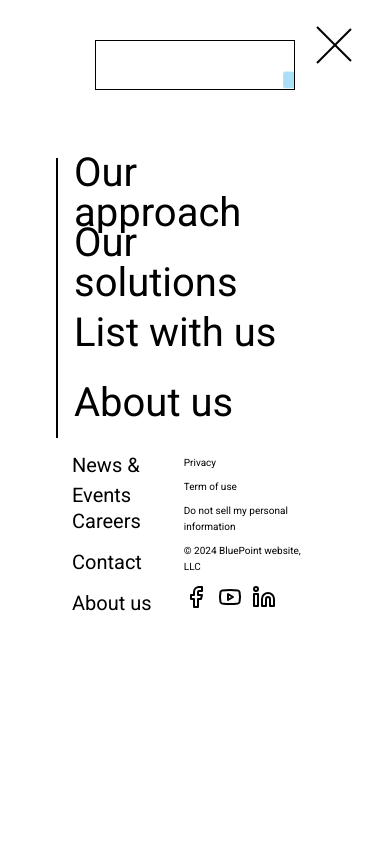
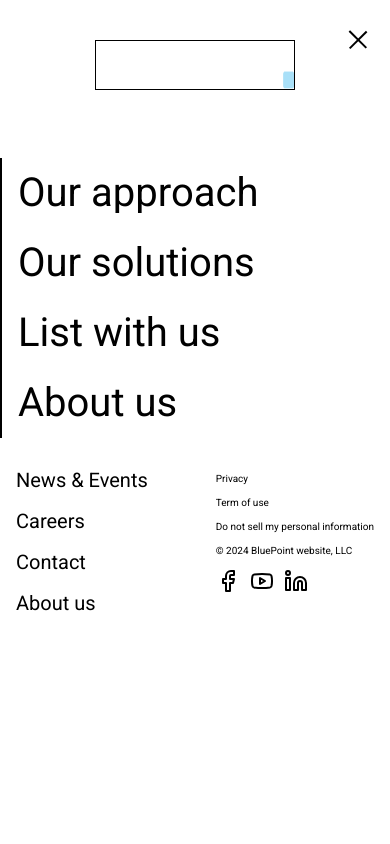
Before and after one commit to Hansraj8149/supernal.aero-clone, a Next.js app: page / in a window 390 px wide. Both pictures are taken after a click on the button 334 px from the left and 32 px from the top of the page. Shown: the top 844 px of the page. Built offline with nearby package versions, Linux system fonts and the light colour scheme; grey boxes are pictures that could not be loaded.

Commit message:
added the color change effect to the hamburger menu made it mobile resposive

```diff
--- a/app/globals.css
+++ b/app/globals.css
@@ -7,6 +7,29 @@
     width: calc(100% - 144px);
     margin-left: 72px;
     margin-right: 72px;
+}
+
+@media(min-width: 1984px){
+    .aw-container{
+        margin-left: auto;
+        margin-right: auto;
+        max-width: 1840px;
+    }
+
+}
+@media(max-width: 1024px){
+    .aw-container{
+        width: calc(100% - 128px);
+        margin-left: 64px;
+        margin-right: 64px;
+    }
+}
+@media(max-width: 767px){
+    .aw-container{
+        width: calc(100% - 32px);
+        margin-left: 16px;
+        margin-right: 16px;
+    }
 }
 
 .aw-banner-video{
--- a/components/Hero.tsx
+++ b/components/Hero.tsx
@@ -47,7 +47,7 @@
             </motion.video>
           </div>
         <div className=" aw-container absolute z-10 inset-0 flex flex-col text-white tracking-tight leading-none">
-          <div className="flex flex-col items-center mb-44 lg:mb-44 w-full">
+          <div className="flex flex-col items-center mb-44 w-full">
             <img
               src="/images/logo.svg"
               alt="Logo"
@@ -68,7 +68,7 @@
               </h3>
           </motion.div>
             <motion.div
-              className="mt-[420px] max-w-[900px] pb-[152px] flex gap-5"
+              className=" mt-[320px] lg:mt-[420px] max-w-[900px] pb-[152px] flex gap-5"
               initial={{ opacity: 0, y: 100 }}
               whileInView={{ opacity: 1, y: 0 }}
               transition={{ delay: 0, duration: 0.5 }}
--- a/components/Navbar.tsx
+++ b/components/Navbar.tsx
@@ -1,24 +1,40 @@
 'use client'
-import React, { useState } from 'react';
+import React, { useState, useEffect } from 'react';
 import Header from './Header';
 
 const Navbar = () => {
   const [isOpen, setIsOpen] = useState(false);
+  const [isHamburgerBlack, setIsHamburgerBlack] = useState(false);
 
   const toggleMenu = () => {
     setIsOpen(!isOpen);
   };
 
+  useEffect(() => {
+    const handleScroll = () => {
+      const companySection = document.getElementById("companySection");
+      if (companySection) {
+        const sectionTop = companySection.getBoundingClientRect().top;
+        setIsHamburgerBlack(sectionTop <= 0);
+      }
+    };
+
+    window.addEventListener('scroll', handleScroll);
+
+    return () => {
+      window.removeEventListener('scroll', handleScroll);
+    };
+  }, []);
+
   return (
-    <nav className="sticky z-20 top-0 cursor-pointer   bg-white">
+    <nav className="sticky z-20 top-0 cursor-pointer bg-white">
       {/* Hamburger Menu */}
       <button
-        className="absolute top-0 right-6 w-16 h-16 border-none flex flex-col space-y-7 outline-none  bg-transparent items-center justify-center "
+        className={`absolute top-0 right-0 md:right-8 lg:right-8 w-16 h-16 border-none flex flex-col space-y-4 md:space-y-7 lg:space-y-7 outline-none bg-transparent items-center justify-center `}
         onClick={toggleMenu}
       >
-
-        <div className={`bg-[#60bfff] absolute w-12 h-[2px] transition-all ${isOpen ? 'rotate-45 translate-y-[12px] bg-black' : 'rotate-0'}`}></div>
-        <div className={`bg-[#60bfff] absolute w-12 h-[2px] transition-all ${isOpen ? '-rotate-45 bg-black ' : 'rotate-0'} mt-2`}></div>
+        <span className={` ${isOpen ? 'rotate-45 translate-y-[7.5px] md:translate-y-[12px] lg:translate-y-[12px] !bg-black' : 'rotate-0'} ${isHamburgerBlack && !isOpen ? 'bg-black' : 'bg-white'} absolute w-6 h-[1.5px] md:w-12 md:h-[2px] lg:w-12 lg:h-[2px] transition-all `}></span>
+        <span className={` ${isOpen  ? '-rotate-45 !bg-black ' : 'rotate-0'} ${isHamburgerBlack && !isOpen ? 'bg-black' : 'bg-white'} absolute w-6 h-[1.5px] md:w-12 md:h-[2px] lg:w-12 lg:h-[2px] transition-all  mt-2`}></span>
       </button>
       {/* Header */}
       {isOpen && <Header />}
--- a/components/Team.tsx
+++ b/components/Team.tsx
@@ -5,9 +5,9 @@
 
 const Team = () => {
   return (
-    <section className="py-20  bg-white h-full">
+    <section className="py-20  bg-white h-full " id="companySection">
       <div className="aw-container">
-        <div className="flex space-y-20 gap-[24px] borde">
+        <div className="flex space-y-20 flex-col lg:flex-row gap-[24px]">
           <div className="w-[100%] h-full mb-10  flex flex-col gap-20">
             <TextDescButton
           title="Efficiency."
```
Also changed, not shown: 65-HeatFleet-Search-Heating-Oil-Prices.webp (added).
